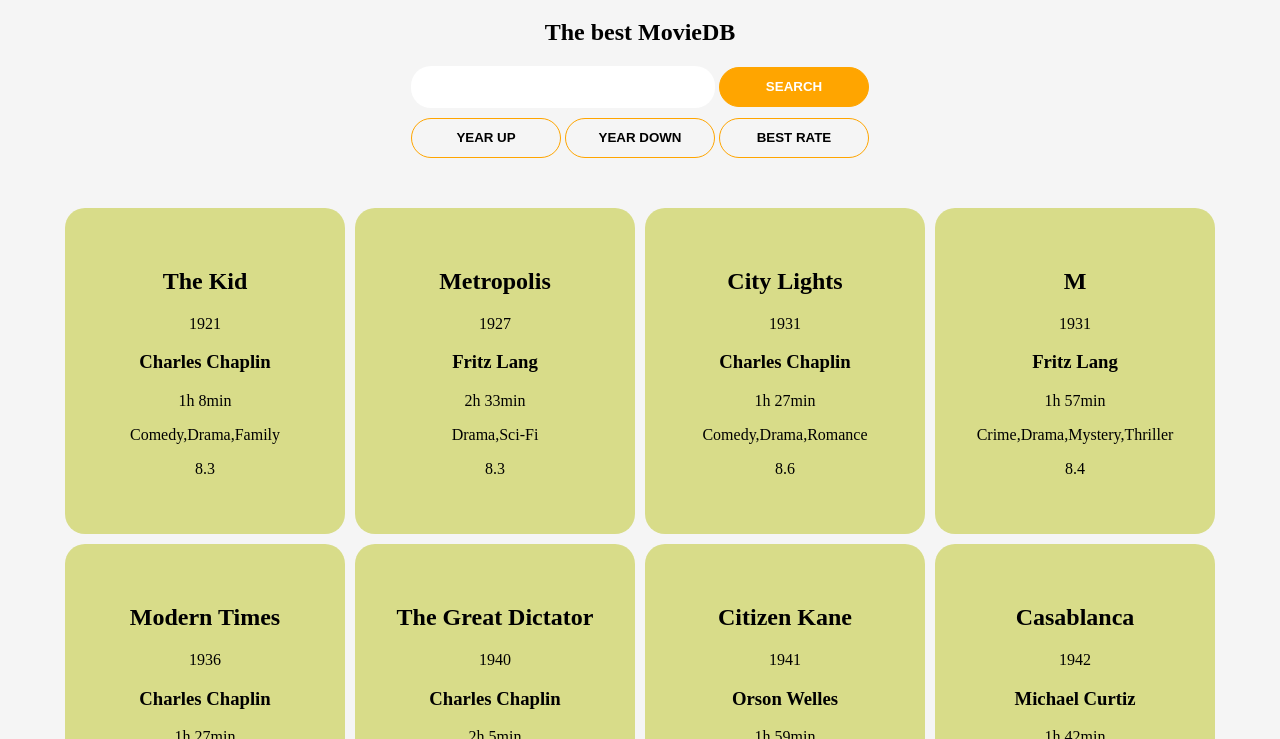
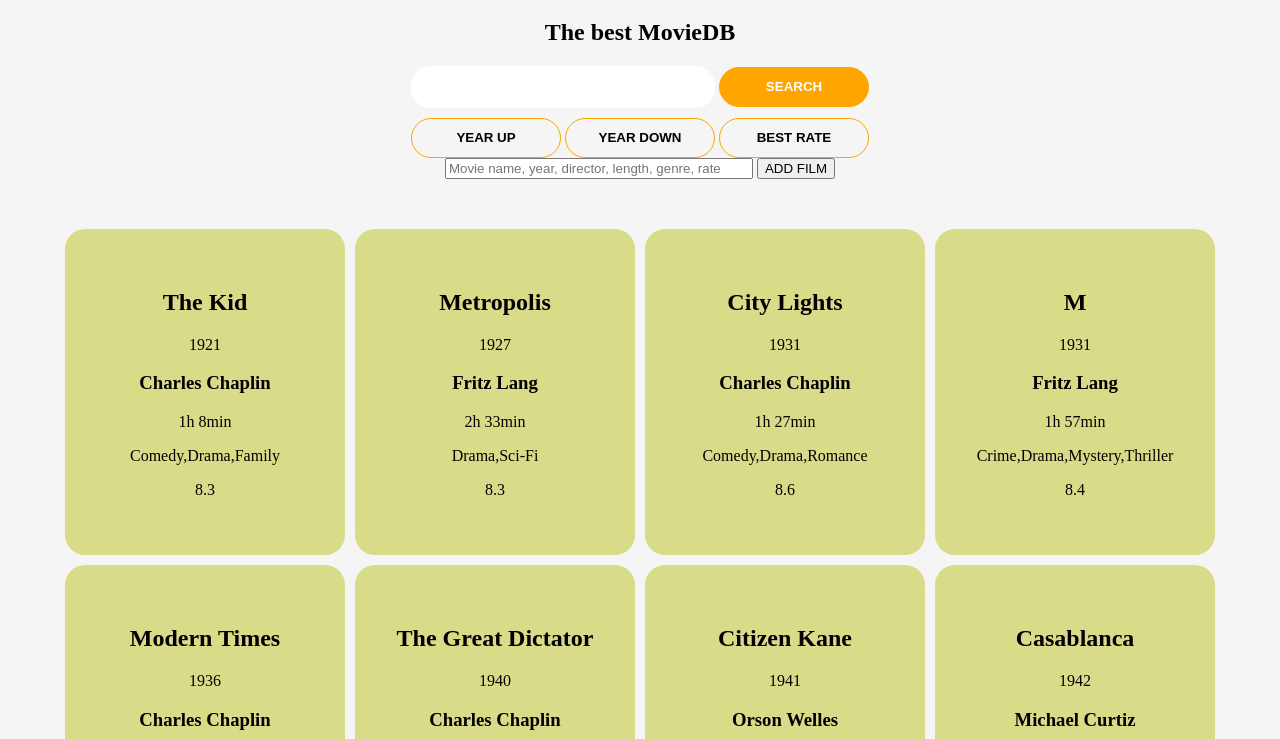
Before and after one commit to lisayl1688/MovieProject, a website built with Vite: page src/project movie/index.html in a window 1280 px wide. Both pictures are taken after a click on the button "YEAR UP". Shown: the part 61-800 px from the top of the page. Built offline with nearby package versions, Linux system fonts and the light colour scheme.

Commit message:
third commit

```diff
--- a/src/project movie/code.ts
+++ b/src/project movie/code.ts
@@ -1007,6 +1007,9 @@ const yearUp = document.getElementById('year-up') ?? new HTMLElement();
 const yearDown = document.getElementById('year-down') ?? new HTMLElement();
 const bestRate = document.getElementById('best-rate') ?? new HTMLElement();
 const wrapper = document.getElementById('wrapper') ?? new HTMLElement();
+const inputButton = document.getElementById('add-bttn') ?? new HTMLElement();
+const inputFeld = document.getElementById('input-field') as HTMLInputElement;
+
 
 function searchInMovies(){
     wrapper.innerHTML = '';
@@ -1021,10 +1024,10 @@ searchButton.addEventListener('click', (event: MouseEvent) => {
     searchInMovies();
 });
 
-function yearUpFunction() {
+function yearUpFunction(){
     wrapper.innerHTML = '';
     let sortedUpArray = [];
-    sortedUpArray = movies.sort((a, b) => a[1] - b[1]);
+    sortedUpArray = movies.sort((a:any, b:any) => a[1] - b[1]);
 
     arrayForEach(sortedUpArray);
 }
@@ -1037,7 +1040,7 @@ yearUp.addEventListener('click', (event: MouseEvent) => {
 function yearDownFunction() {
     wrapper.innerHTML = '';
     let sortedDownArray = [];
-    sortedDownArray = movies.sort((a, b) => b[1] - a[1]);
+    sortedDownArray = movies.sort((a:any, b:any) => b[1] - a[1]);
 
     arrayForEach(sortedDownArray);
 }
@@ -1049,7 +1052,7 @@ yearDown.addEventListener('click', (event: MouseEvent) => {
 function bestRateFunction() {
     wrapper.innerHTML = '';
     let bestRateArray = [];
-    bestRateArray = movies.sort((a, b) => b[5] - a[5]);
+    bestRateArray = movies.sort((a:any, b:any) => b[5] - a[5]);
 
     arrayForEach(bestRateArray)
 }
@@ -1059,8 +1062,8 @@ bestRate.addEventListener('click', (event: MouseEvent) => {
     bestRateFunction();
 });
 
-function arrayForEach(array) {
-    array.forEach((movie) => {
+function arrayForEach(array:any) {
+    array.forEach((movie:any) => {
         const divFuerFilms = document.createElement('div');
         const filmTitle = document.createElement('h2');
         const filmYear = document.createElement('p');
@@ -1085,3 +1088,23 @@ function arrayForEach(array) {
         divFuerFilms.appendChild(filmRate);
     });
 }
+
+// const input = [inputFeld.value]
+// function newFilm(input[0], input[1], input[2], input[3], input[4], input[5]) {
+
+
+//     const newFilmArray = [];
+//     newFilmArray.push(input[0]);
+//     newFilmArray.push(input[1]);
+//     newFilmArray.push(input[2]);
+//     newFilmArray.push(input[3]);
+//     newFilmArray.push(input[4]);
+//     newFilmArray.push(input[5]);
+
+//     movies.push(newFilmArray)
+// }
+
+// newFilmButton.addEventListener('click', (event: MouseEvent) => {
+//     event.preventDefault();
+//     newFilm();
+// });
--- a/src/project movie/index.html
+++ b/src/project movie/index.html
@@ -18,7 +18,12 @@
         <button id="year-down">YEAR DOWN</button>
         <button id="best-rate">BEST RATE</button>
     </div>
+    <form>
+        <input type="text" name="" id="input-field" placeholder="Movie name, year, director, length, genre, rate">
+        <input type="submit" value="ADD FILM" id="add-bttn">
+    </form>
     <div id="wrapper"></div>
+
     <script type="module" src="./code.ts"></script>
 </body>
 </html>
--- a/src/project movie/styles.css
+++ b/src/project movie/styles.css
@@ -42,3 +42,7 @@ flex-wrap: wrap;
     padding: 40px;
     width: 200px;
 }
+
+#input-field {
+    width: 300px;
+}
```
